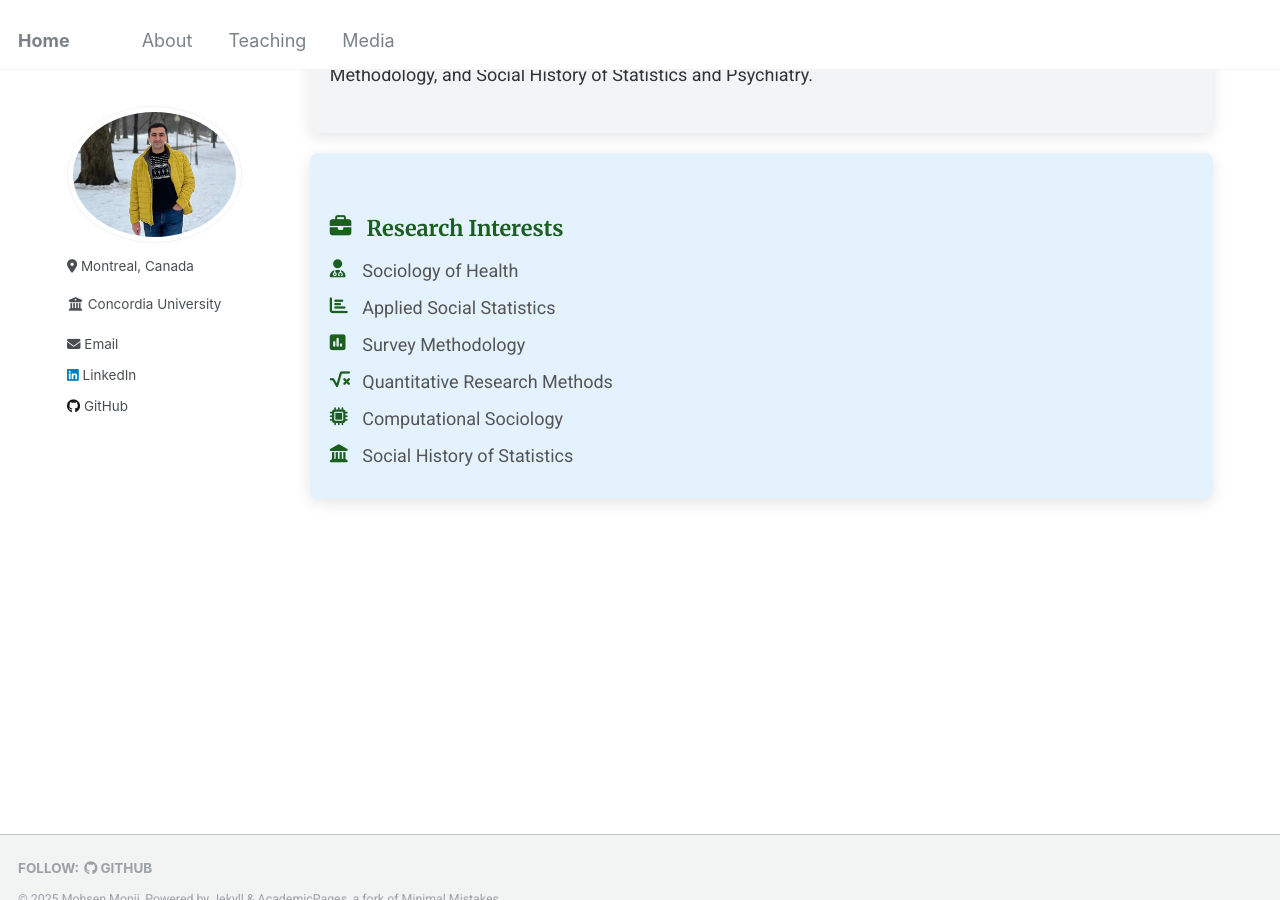
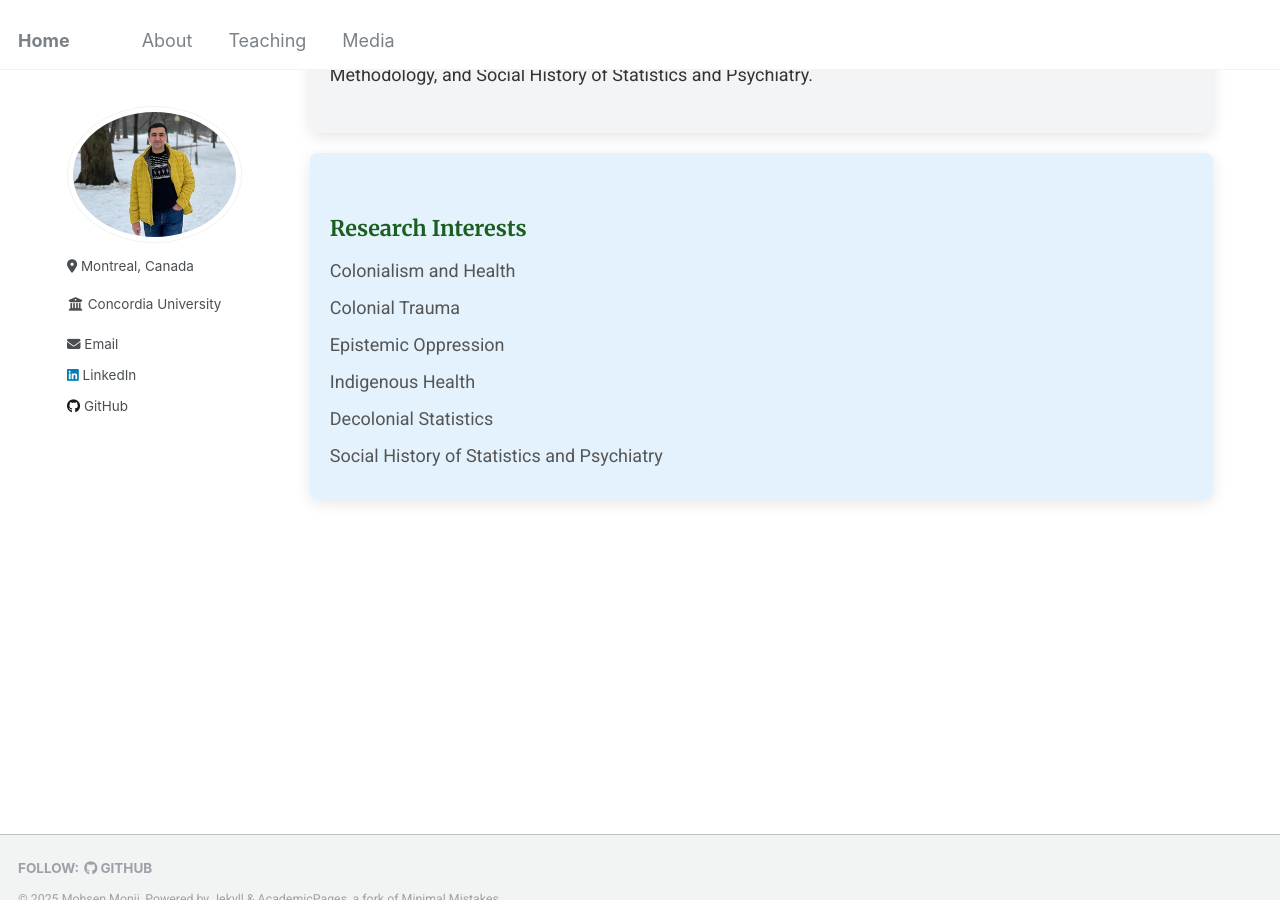
Before and after one commit to Mohsnmonji/mohsnmonji.github.io, a Jekyll site: the page built from about-me.md, in a window 1280 px wide and 900 px high, scrolled down 563 px. Built offline with Jekyll 4.4.1, drawn with Linux system fonts in a browser that asks for light colours.

Commit message:
Update about-me.md

```diff
--- a/about-me.md
+++ b/about-me.md
@@ -119,13 +119,13 @@ author_profile: true
 </div>
 
 <div class="card">
-  <h3><i class="fas fa-briefcase icon"></i> Research Interests</h3>
+  <h3>Research Interests</h3>
   <ul>
-    <li><i class="fas fa-user-md icon"></i> Sociology of Health</li>
-    <li><i class="fas fa-chart-bar icon"></i> Applied Social Statistics</li>
-    <li><i class="fas fa-poll icon"></i> Survey Methodology</li>
-    <li><i class="fas fa-square-root-alt icon"></i> Quantitative Research Methods</li>
-    <li><i class="fas fa-microchip icon"></i> Computational Sociology</li>
-    <li><i class="fas fa-landmark icon"></i> Social History of Statistics</li>
+    <li>Colonialism and Health</li>
+    <li>Colonial Trauma</li>
+    <li>Epistemic Oppression</li>
+    <li>Indigenous Health</li>
+    <li>Decolonial Statistics</li>
+    <li>Social History of Statistics and Psychiatry</li>
   </ul>
 </div>
```
